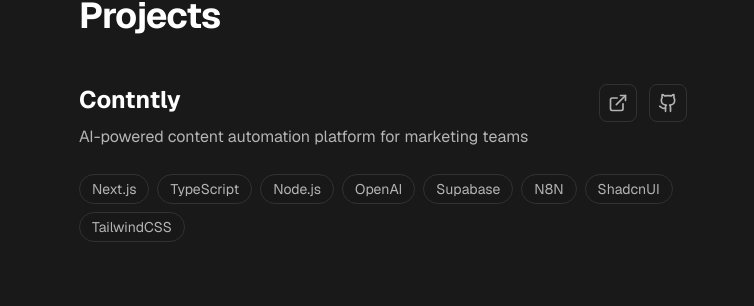
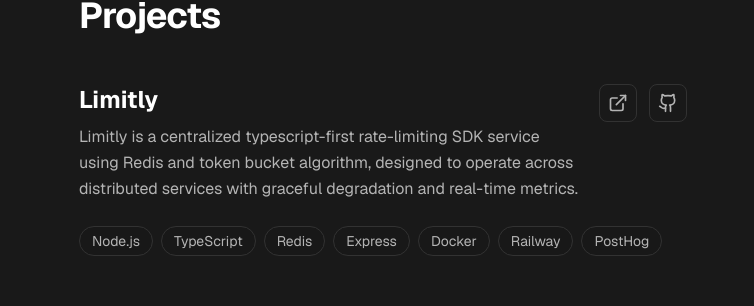
Before and after one commit to emmanueltaiwo/portfolio-2026, a Next.js app: page / in a window 1280 px wide. Shown: the part 594-900 px from the top of the page, without its empty margins (257-1011 px from the left). Built offline with nearby package versions, Linux system fonts and the light colour scheme; no server answers.

Commit message:
updated projects

```diff
--- a/components/projects.tsx
+++ b/components/projects.tsx
@@ -14,6 +14,23 @@ interface Project {
 }
 
 const PROJECTS: Project[] = [
+  {
+  name: 'Limitly',
+  description: 'Limitly is a centralized typescript-first rate-limiting SDK service using Redis and token bucket algorithm, designed to operate across distributed services with graceful degradation and real-time metrics.',
+  stack: [
+    'Node.js',
+    'TypeScript',
+    'Redis',
+    'Express',
+    'Docker',
+    'Railway',
+    'PostHog',
+  ],
+  links: {
+    demo: 'https://limitly.emmanueltaiwo.dev',
+    github: 'https://github.com/emmanueltaiwo/limitly',
+  },
+},
   {
     name: 'Contntly',
     description: 'AI-powered content automation platform for marketing teams',
```
